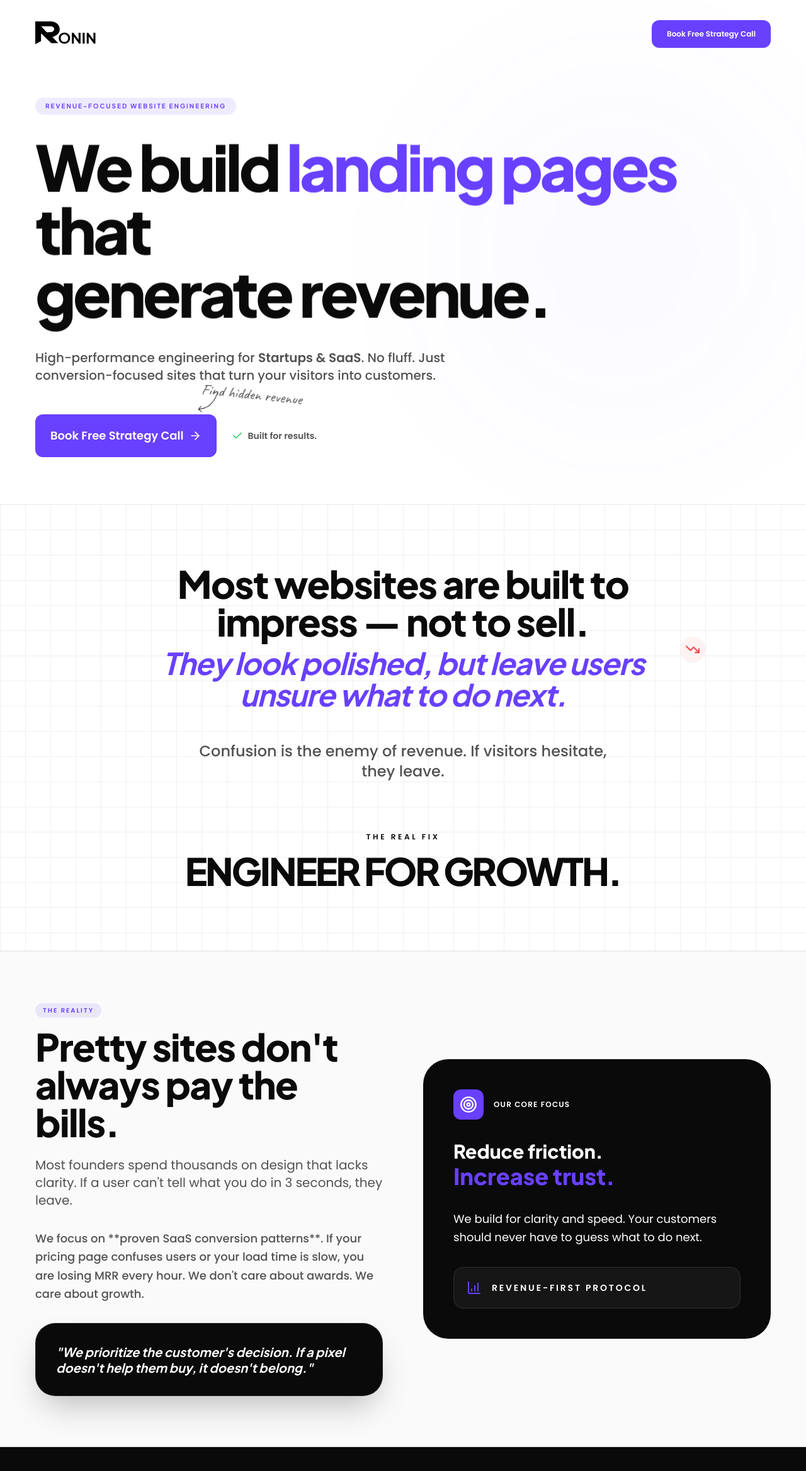
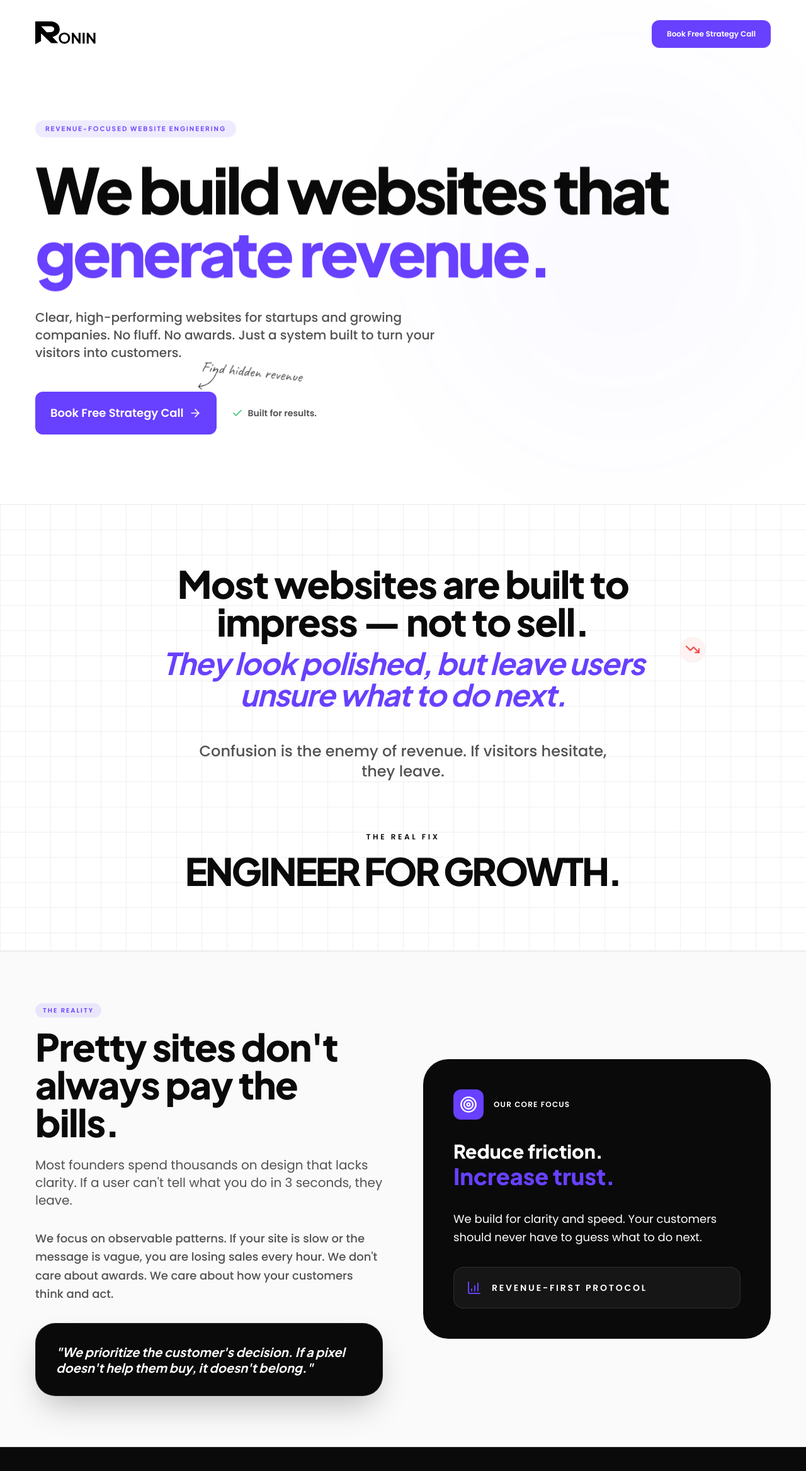
Before and after one commit to varun-vk17/ronin, a React (Vite) app: page / in a window 1280 px wide. Shown: the top 2336 px of the page at 63% size. Built offline with nearby package versions, Linux system fonts and the light colour scheme.

Commit message:
chore: update favicon to plain logo with white bg

```diff
--- a/App.tsx
+++ b/App.tsx
@@ -34,7 +34,7 @@ export default function App() {
     <HelmetProvider>
       <div className="font-sans text-ronin-black selection:bg-ronin-electric selection:text-white antialiased">
         <Helmet>
-          <title>Ronin Build – Revenue-Focused Landing Pages for Startups & SaaS</title>
+          <title>Ronin Build — Revenue-First Engineering | High-Performance Websites</title>
           <meta name="description" content="Ronin Build creates high-speed, revenue-focused websites for ambitious startups. No fluff. Just engineering that turns visitors into customers." />
           <meta name="keywords" content="ronin build, roninbuild, web development, revenue engineering, conversion optimization, high performance websites, startup websites" />
 
--- a/index.html
+++ b/index.html
@@ -4,8 +4,9 @@
 <head>
   <meta charset="UTF-8" />
   <meta name="viewport" content="width=device-width, initial-scale=1.0" />
-  <title>Ronin Build – Revenue-Focused Landing Pages for Startups & SaaS</title>
-  <link rel="icon" type="image/svg+xml" href="/Logo.svg" />
+  <title>Ronin Build — Revenue-First Engineering</title>
+  <link rel="icon" type="image/svg+xml" href="/favicon.svg" />
+  <link rel="apple-touch-icon" href="/favicon.svg" />
   <meta name="description"
     content="Ronin Build creates high-speed, revenue-focused websites for ambitious startups. No fluff. Just engineering that turns visitors into customers." />
   <meta name="keywords"
--- a/src/components/Hero.tsx
+++ b/src/components/Hero.tsx
@@ -15,14 +15,14 @@ export const Hero = () => (
 
                 <FadeIn delay={400}>
                     <h1 className="text-5xl md:text-7xl lg:text-[100px] font-extrabold font-heading tracking-tighter mb-10 leading-[1.0] text-ronin-black">
-                        We build <span className="text-ronin-electric">landing pages</span> that <br />
-                        <span className="inline-block animate-pulse-slow">generate revenue.</span>
+                        We build websites that <br />
+                        <span className="text-ronin-electric inline-block animate-pulse-slow">generate revenue.</span>
                     </h1>
                 </FadeIn>
 
                 <FadeIn delay={600}>
                     <p className="text-lg md:text-xl text-ronin-neutral-600 mb-12 max-w-2xl font-sans leading-relaxed font-medium">
-                        High-performance engineering for <strong>Startups & SaaS</strong>. No fluff. Just conversion-focused sites that turn your visitors into customers.
+                        Clear, high-performing websites for startups and growing companies. No fluff. No awards. Just a system built to turn your visitors into customers.
                     </p>
                 </FadeIn>
 
--- a/src/components/WhyDifferent.tsx
+++ b/src/components/WhyDifferent.tsx
@@ -17,7 +17,7 @@ export const WhyDifferent = () => (
                     <div className="space-y-8">
                         <FadeIn delay={400}>
                             <p className="text-lg text-ronin-neutral-600 font-medium leading-relaxed max-w-xl">
-                                We focus on **proven SaaS conversion patterns**. If your pricing page confuses users or your load time is slow, you are losing MRR every hour. We don't care about awards. We care about growth.
+                                We focus on observable patterns. If your site is slow or the message is vague, you are losing sales every hour. We don't care about awards. We care about how your customers think and act.
                             </p>
                         </FadeIn>
                         <FadeIn delay={500} direction="left">
@@ -53,5 +53,5 @@ export const WhyDifferent = () => (
                 </div>
             </div>
         </div>
-    </section >
+    </section>
 );
```
Also changed, not shown: public/favicon.svg (added).
